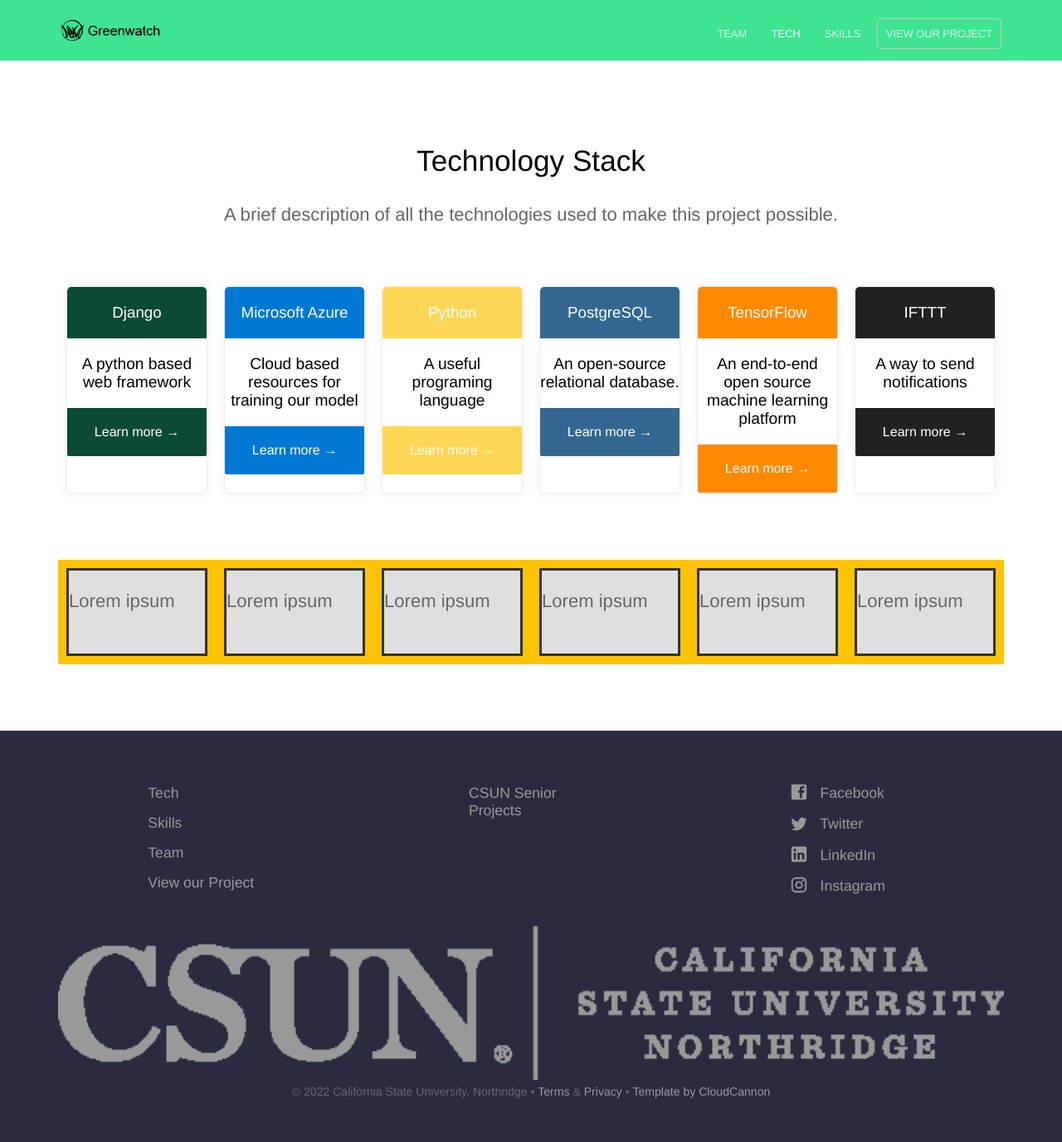
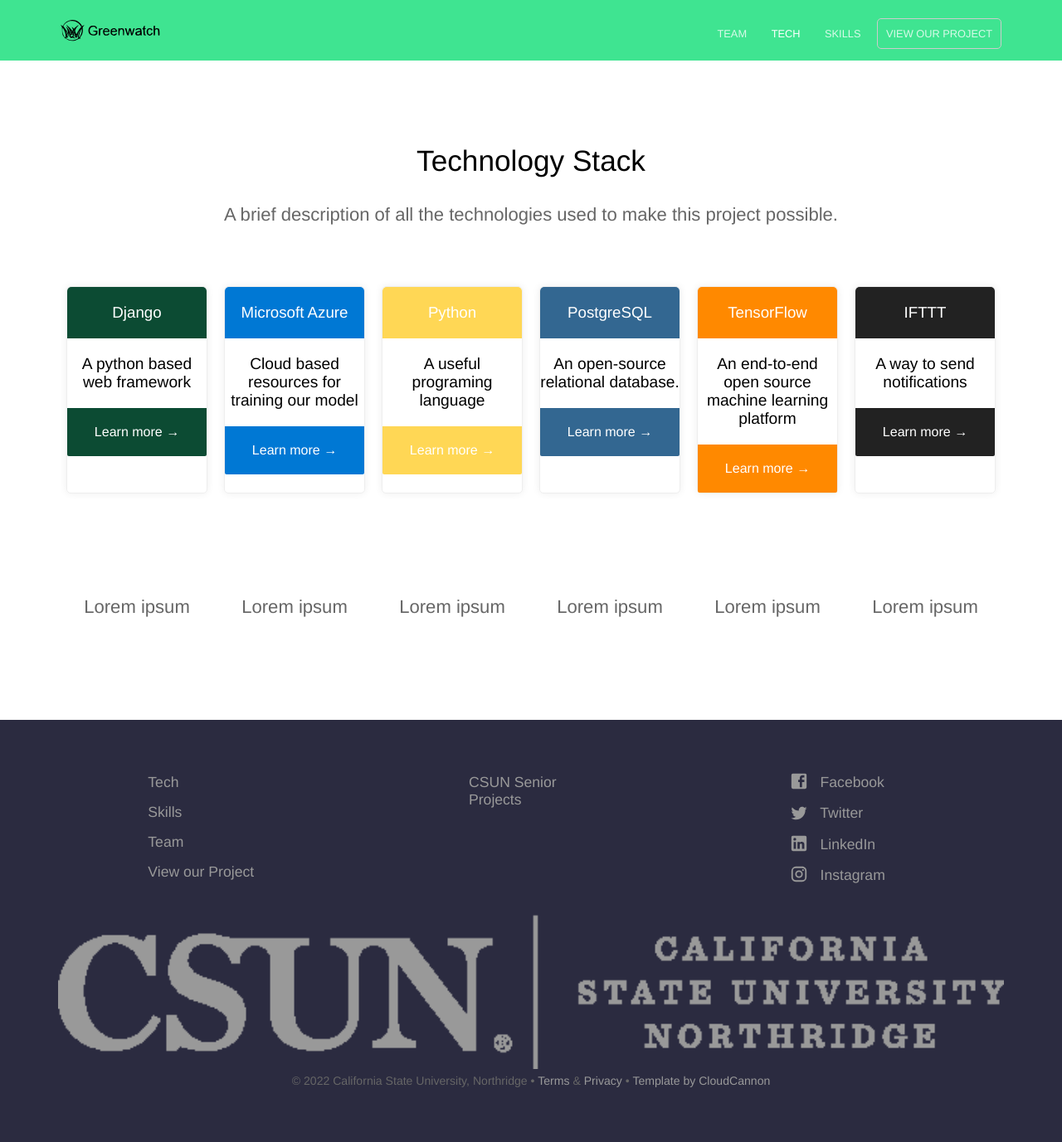
Before and after one commit to COMP490-Greenwatch-Org/greenwatch-team-website, a Jekyll site: the page built from pricing.html, in a window 1280 px wide. Shown: the whole page at 83% size. Built offline with Jekyll 4.4.1, drawn with Linux system fonts in a browser that asks for light colours.

Commit message:
Update pricing.scss

```diff
--- a/_sass/pricing.scss
+++ b/_sass/pricing.scss
@@ -50,38 +50,105 @@
 	}
 }
 
+/* ____________ flexbox ___________________*/
 .flexbox-container {
 	display: flex;
-	background-color: #FFC300;
+	justify-content: space-around;
+	flex-wrap: wrap;
+
 }
 
 .flexbox-item {
-	width: 200px;
-	margin: 10px;
-	border: 3px solid #333;
-	background-color: #dfdfdf;
+	/*min-height: 100px;*/
+	margin: 20px;
+
 }
 
-.flexbox-item-1 {
-	min-height: 100px;
+
+/* ___________ images ____________*/
+
+.image {
+	position: relative;
+	width: 400px
 }
 
-.flexbox-item-2 {
-	min-height: 100px;
+/*the style for the actual image*/
+.image_img {
+	display: block;
+	width: 100%; /*to take up the max width of 400px of .image*/
 }
 
-.flexbox-item-3 {
-	min-height: 100px;
+/*Styles the text and blur over the image*/
+
+.image_overlay {
+	position: absolute; /*works with the position of .image*/
+	top: 0;
+	left: 0;
+	width: 100%;
+	height: 100%;
+	background: rgba(29, 116, 29, 0.6);
+	color: #ffffff;
+	font-family: 'Quicksand', sans-serif;
+
+	display: flex;
+	flex-direction: column;
+
+	align-items: center;
+	justify-content: center;
+
+	/* _______ stuff for the actual transitions _________*/
+
+	/*originally 0 so it is hidden by default*/
+	opacity: 0;
+	/*opacity transitions at a slower speed*/
+	transition: opacity 0.25s;
 }
 
-.flexbox-item-4 {
-	min-height: 100px;
+/* _______ stuff for the text to come up _________*/
+/*Target every direct child of .image_overlay
+so, .image_title and .image_description*/
+.image_overlay > * {
+	transform: translateY(20px);
+	transition: transform 0.25s;/*same time as the opacity*/
 }
 
-.flexbox-item-5 {
-	min-height: 100px;
+
+
+
+/* ___________ When the image gets hovered over __________*/
+.image_overlay:hover {
+	/*shows the overlay when hovering over*/
+	opacity: 1;
 }
 
-.flexbox-item-6 {
-	min-height: 100px;
+/*target the child elements .image_title and .image_description*/
+.image_overlay:hover > * {
+	/*allows it to start at the bottom*/
+	transform: translateY(0);
 }
+
+
+/* __________ blur effect ___________ */
+/*not supported on certain browsers*/
+.image_overlay--blur {
+	backdrop-filter: blur(5px);
+}
+
+
+
+
+/* _________ styles the title text _____________ */
+.image_title {
+	font-size: 2em; /*2 times the current font size*/
+	font-weight: bold;
+}
+
+/* _________styles the description _____________ */
+.image_description {
+	/*1.25 times the current font size*/
+	font-size: 1.25 em;
+
+	/*to decrease the distance between the title and the
+	description*/
+	margin-top: 0.25em;
+}
```
